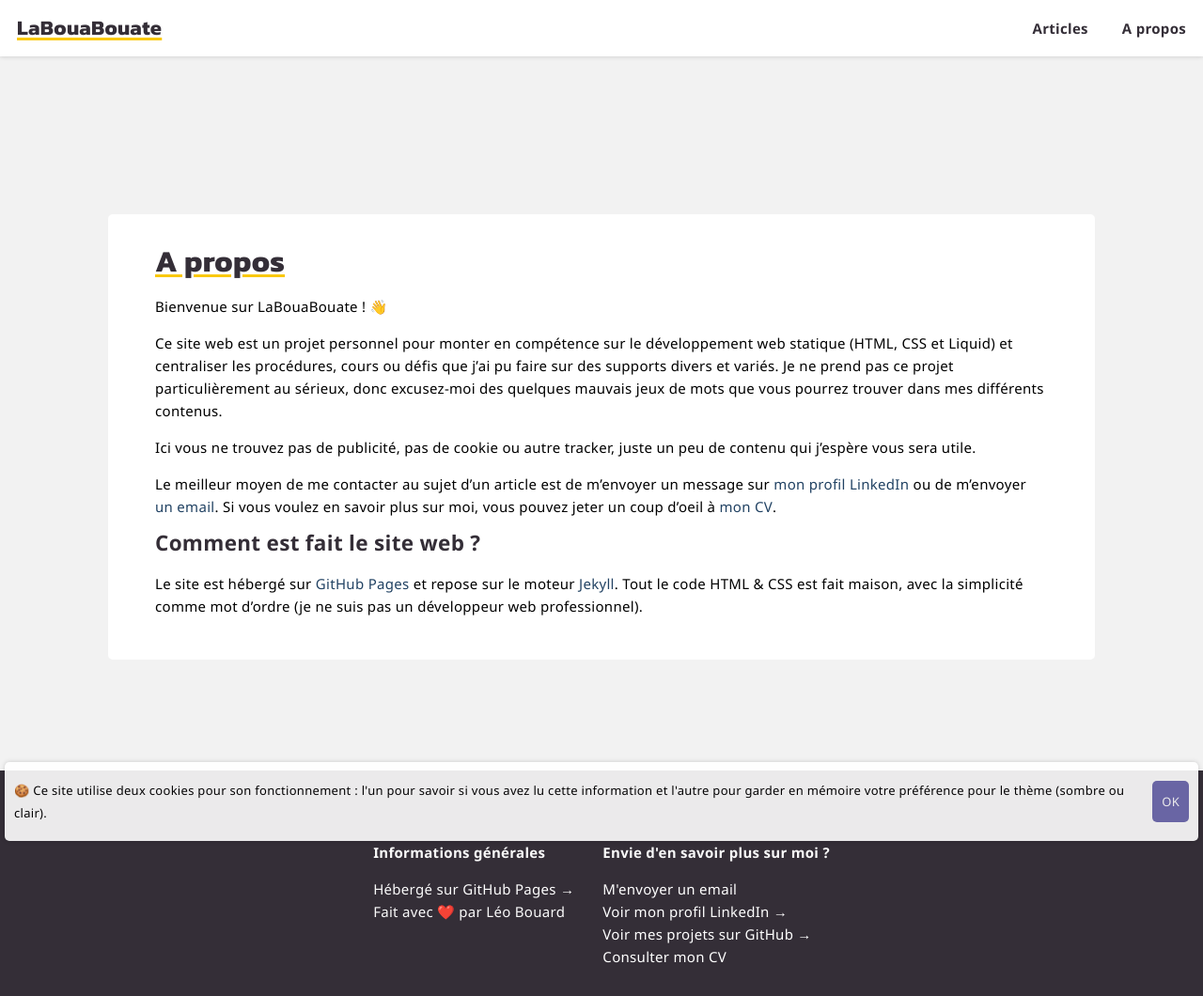
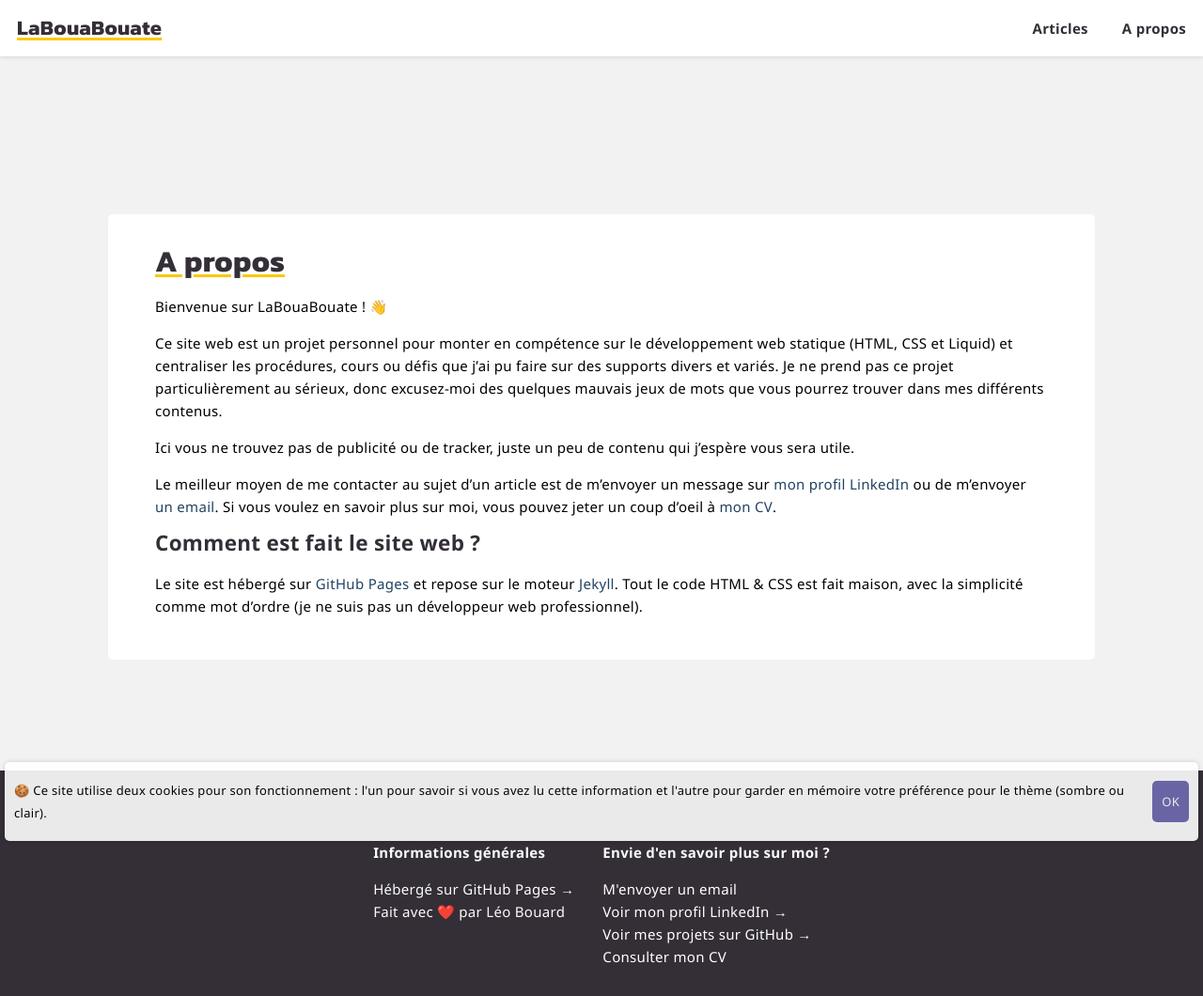
Before and after one commit to leobouard/leobouard.github.io, a Jekyll site: the page built from about.md, in a window 1280 px wide. Shown: the whole page at 94% size. Built offline with Jekyll 4.4.1, drawn with Linux system fonts in a browser that asks for light colours; some web fonts are replaced.

Commit message:
Update about.md

```diff
--- a/about.md
+++ b/about.md
@@ -11,7 +11,7 @@ Bienvenue sur LaBouaBouate ! 👋
 
 Ce site web est un projet personnel pour monter en compétence sur le développement web statique (HTML, CSS et Liquid) et centraliser les procédures, cours ou défis que j'ai pu faire sur des supports divers et variés. Je ne prend pas ce projet particulièrement au sérieux, donc excusez-moi des quelques mauvais jeux de mots que vous pourrez trouver dans mes différents contenus.
 
-Ici vous ne trouvez pas de publicité, pas de cookie ou autre tracker, juste un peu de contenu qui j'espère vous sera utile.
+Ici vous ne trouvez pas de publicité ou de tracker, juste un peu de contenu qui j'espère vous sera utile.
 
 Le meilleur moyen de me contacter au sujet d'un article est de m'envoyer un message sur [mon profil LinkedIn]({{ site.linkedin }}) ou de m'envoyer [un email](mailto:{{ site.emailAddress }}). Si vous voulez en savoir plus sur moi, vous pouvez jeter un coup d'oeil à [mon CV](/cv).
 
```
